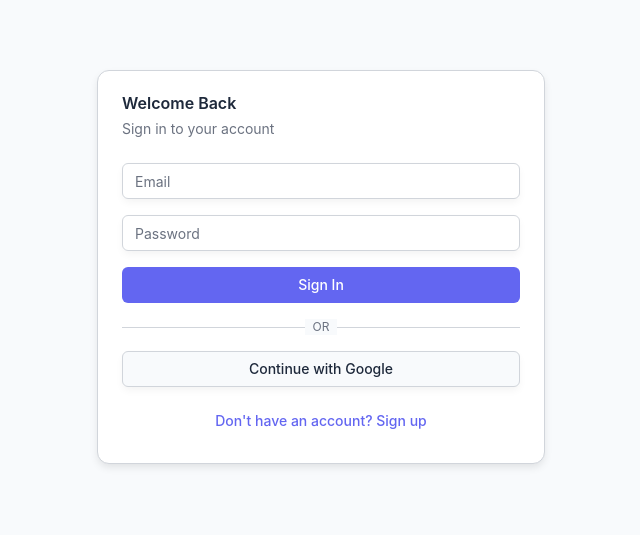
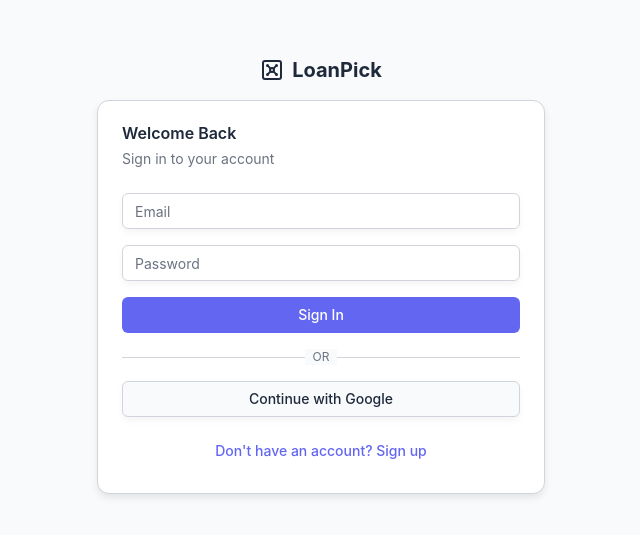
Before and after one commit to SamIsTheFBI/loanpick, a Next.js app: page /login in a window 1280 px wide. Shown: the part 133-668 px from the top of the page, without its empty margins (319-959 px from the left). Built offline with nearby package versions, Linux system fonts and the light colour scheme.

Commit message:
add branding to login page

```diff
--- a/app/login/page.tsx
+++ b/app/login/page.tsx
@@ -7,6 +7,8 @@ import { Button } from "@/components/ui/button";
 import { Input } from "@/components/ui/input";
 import { Card, CardContent, CardDescription, CardHeader, CardTitle } from "@/components/ui/card";
 import { toast } from "sonner";
+import { Vault } from "lucide-react";
+import Link from "next/link";
 
 export default function LoginPage() {
   const [email, setEmail] = useState("");
@@ -68,7 +70,14 @@ export default function LoginPage() {
   }
 
   return (
-    <div className="min-h-screen flex items-center justify-center p-4">
+    <>
+      <div className="min-h-screen flex flex-col items-center justify-center p-4">
+        <Link href="/" className="p-4 flex items-center mx-auto w-min">
+          <h1 className="flex gap-2 items-center text-xl font-bold">
+            <Vault />
+            LoanPick
+          </h1>
+        </Link>
         <Card className="w-full max-w-md">
           <CardHeader>
             <CardTitle>{isSignUp ? "Create Account" : "Welcome Back"}</CardTitle>
@@ -133,5 +142,6 @@ export default function LoginPage() {
           </CardContent>
         </Card>
       </div>
+    </>
   );
 }
```
Lines whose indentation alone changed are shown as unchanged.
